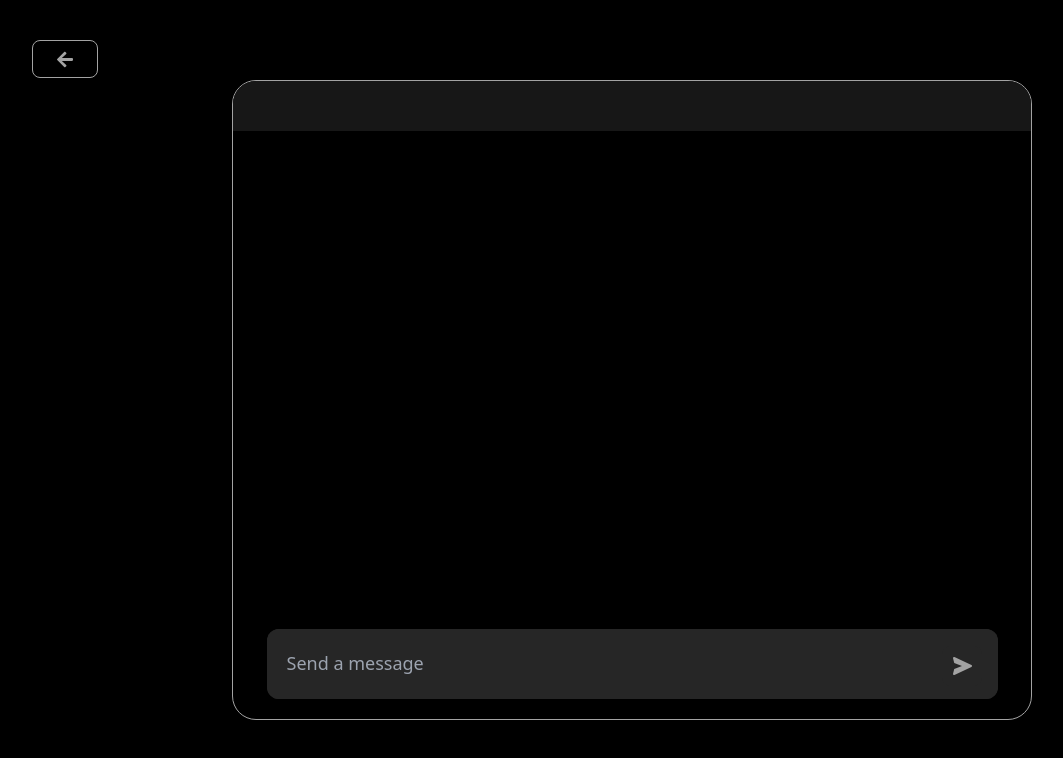
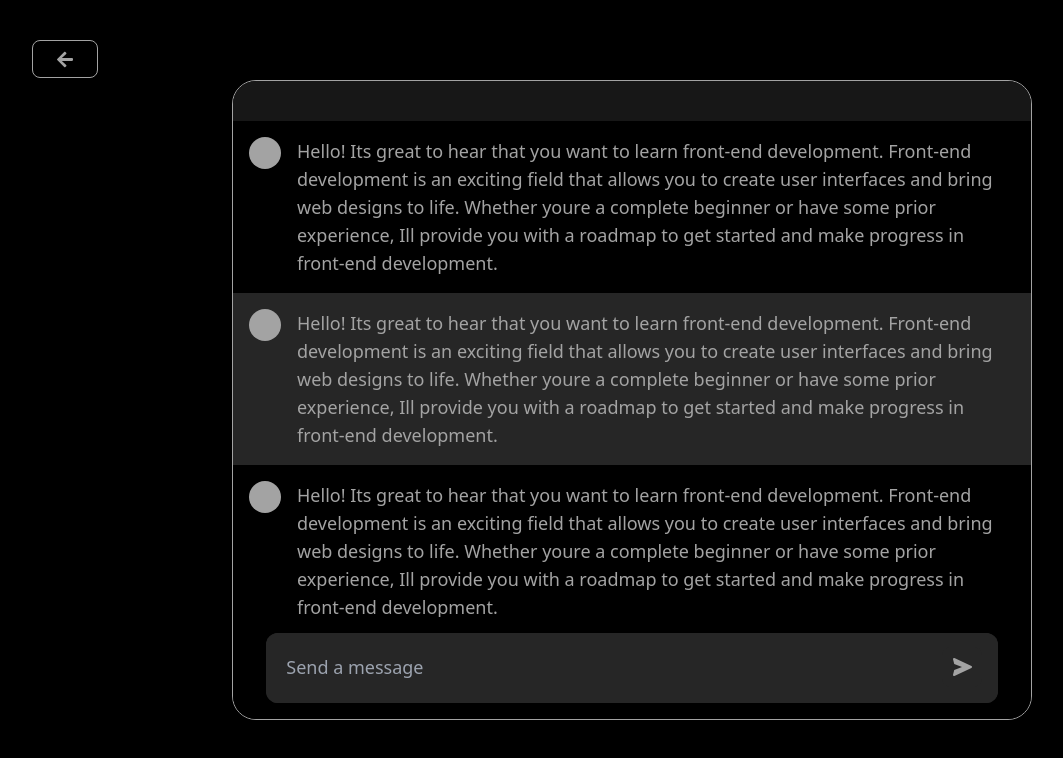
Before and after one commit to Lavryniukk/omniscent-frontend, a Next.js app: page /projects/chat in a window 1280 px wide. Shown: the top 758 px of the page, without its empty margins (8-1071 px from the left). Built offline with nearby package versions, Linux system fonts and the light colour scheme.

Commit message:
made chat, without state management

```diff
--- a/app/modules/DiscoverChat/DiscoverChat.tsx
+++ b/app/modules/DiscoverChat/DiscoverChat.tsx
@@ -1,9 +1,52 @@
 import DiscoverInput from "./components/DiscoverInput/DiscoverInput";
+import Message from "./components/Message/Message";
+import MessageType from "./types/MessageType";
+
+const arr: Array<MessageType> = [
+  {
+    type: "user",
+    content: `Hello! Its great to hear that you want to learn front-end development.
+  Front-end development is an exciting field that allows you to create
+  user interfaces and bring web designs to life. Whether youre a complete
+  beginner or have some prior experience, Ill provide you with a roadmap
+  to get started and make progress in front-end development.`,
+  },
+  {
+    type: "ai",
+    content: `Hello! Its great to hear that you want to learn front-end development.
+  Front-end development is an exciting field that allows you to create
+  user interfaces and bring web designs to life. Whether youre a complete
+  beginner or have some prior experience, Ill provide you with a roadmap
+  to get started and make progress in front-end development.`,
+  },
+  {
+    type: "user",
+    content: `Hello! Its great to hear that you want to learn front-end development.
+  Front-end development is an exciting field that allows you to create
+  user interfaces and bring web designs to life. Whether youre a complete
+  beginner or have some prior experience, Ill provide you with a roadmap
+  to get started and make progress in front-end development.`,
+  },
+  {
+    type: "ai",
+    content: `Hello! Its great to hear that you want to learn front-end development.
+  Front-end development is an exciting field that allows you to create
+  user interfaces and bring web designs to life. Whether youre a complete
+  beginner or have some prior experience, Ill provide you with a roadmap
+  to get started and make progress in front-end development.`,
+  },
+];
 
 export default function DiscoverChat() {
   return (
-    <div className="w-8/12 mx-auto border min-h-[80vh] h-full border-accent rounded-3xl relative overflow-hidden">
-      <div className="w-full absolute h-[50px] bg-secondary-900" />
+    <div className="w-8/12 mx-auto border min-h-[80vh] max-h-[950px] h-full border-accent rounded-3xl relative overflow-hidden pt-[5vh]">
+      <div className="w-full absolute h-[5vh] bg-secondary-900 top-0 left-0" />
+
+      <div className="overflow-y-scroll max-h-[65vh] w-full p-0 m-0">
+        {arr.map((item, index) => (
+          <Message key={index} type={item.type} content={item.content} />
+        ))}
+      </div>
       <DiscoverInput />
     </div>
   );
--- a/app/modules/DiscoverChat/components/DiscoverInput/DiscoverInput.tsx
+++ b/app/modules/DiscoverChat/components/DiscoverInput/DiscoverInput.tsx
@@ -11,19 +11,23 @@ export default function DiscoverInput() {
   const textareaRef = useRef<HTMLTextAreaElement | null>(null);
 
   const handleInput = (e: React.ChangeEvent<HTMLTextAreaElement>) => {
-    if (e.target.value) {
-      setisDisabled(false);
-    } else {
-      setisDisabled(true);
-    }
     const textarea = textareaRef.current;
     if (textarea) {
       !e.target.value && (textarea.style.height = `70px`);
 
       textarea.style.height = `${textarea.scrollHeight}px`;
     }
+
     setInputData(e.target.value);
   };
+
+  useEffect(() => {
+    if (userInputData) {
+      setisDisabled(false);
+    } else {
+      setisDisabled(true);
+    }
+  }, [userInputData]);
 
   const handleSubmit = (e: React.FormEvent<HTMLFormElement>) => {
     e.preventDefault();
@@ -31,25 +35,24 @@ export default function DiscoverInput() {
     if (isDisabled) {
       return;
     }
-
-    console.log(userInputData);
   };
   return (
+    <div className="w-full absolute bottom-0 z-10 py-4 bg-background">
       <form
-      className="w-11/12 box-border h-fit absolute bottom-5 bg-secondary left-[calc((100%-91.6%)/2)] rounded-xl flex items-center overflow-visible"
+        className="w-11/12 box-border h-fit bg-secondary rounded-xl flex items-center overflow-visible mx-auto relative"
         onSubmit={(e) => handleSubmit(e)}
       >
         <textarea
           ref={textareaRef}
           className={`w-full h-[70px] box-border bg-secondary rounded-xl p-5 pr-16 aspect-none placeholder:text-lg text-accent text-lg
-         focus:outline-none focus:bg-secondary resize-none relative max-h-[200px] overflow-y-scroll `}
+           focus:outline-none focus:bg-secondary resize-none max-h-[200px] overflow-y-scroll  `}
           placeholder="Send a message"
           onChange={(e) => handleInput(e)}
         />
         <button
-        className={`p-2 ${
+          className={`p-2 absolute ${
             isDisabled ? "bg-secondary cursor-default" : "bg-accent"
-        } rounded-lg h-fit flex justify-center items-center  absolute right-4 bottom-[13px]`}
+          } rounded-lg h-fit flex justify-center items-center right-4 bottom-4  `}
           type="submit"
         >
           <BiSolidSend
@@ -59,5 +62,6 @@ export default function DiscoverInput() {
           />
         </button>
       </form>
+    </div>
   );
 }
--- /dev/null
+++ b/app/modules/DiscoverChat/components/Message/Message.tsx
@@ -0,0 +1,20 @@
+export default function Message({
+  type,
+  content,
+}: {
+  type: "user" | "ai";
+  content: string;
+}) {
+  return (
+    <div
+      className={`text-accent text-lg p-4 flex justify-start items-start gap-4 w-full ${
+        type === "user" ? "bg-background" : "bg-secondary"
+      }`}
+    >
+      <div>
+        <div className="w-[32px] h-[32px] bg-accent rounded-full" />
+      </div>
+      <div className="break-normal">{content}</div>
+    </div>
+  );
+}
--- /dev/null
+++ b/app/modules/DiscoverChat/types/MessageType.tsx
@@ -0,0 +1,4 @@
+export default interface MessageType {
+  type: "user" | "ai";
+  content: string;
+}
--- a/app/modules/prototype/chat/ChatInput.tsx
+++ b/app/modules/prototype/chat/ChatInput.tsx
@@ -12,7 +12,7 @@ let ChatInput = () => {
   };
 
   return (
-    <div className="w-3/4 max-w-[500px] fixed bottom-[8%] h-10 select-none border backdrop-blur-md flex items-center overflow-hidden border-accent outline-none rounded-lg">
+    <div className="w-3/4 max-w-[500px] absolute bottom-[8%] h-10 select-none border backdrop-blur-md flex items-center overflow-hidden border-accent outline-none rounded-lg">
       <form
         className="w-full h-full flex items-center"
         onSubmit={(e) => handleSubmit(e)}
```
Lines whose indentation alone changed are shown as unchanged.
